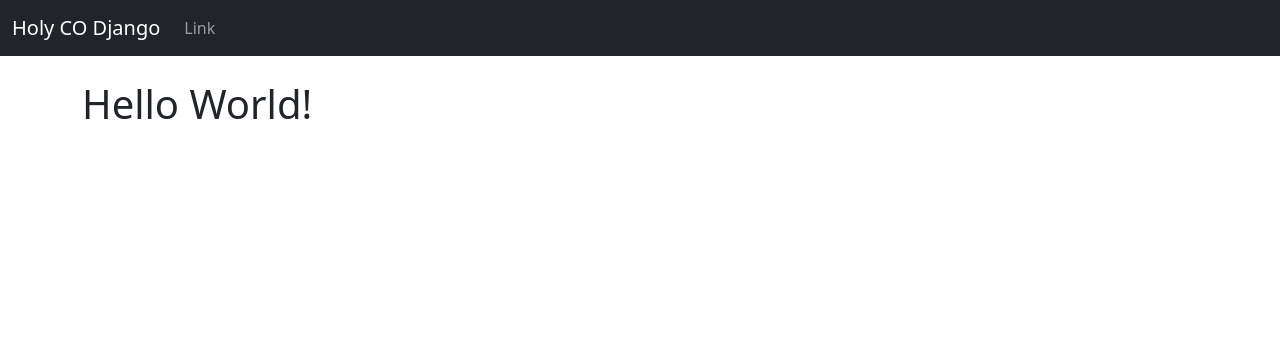
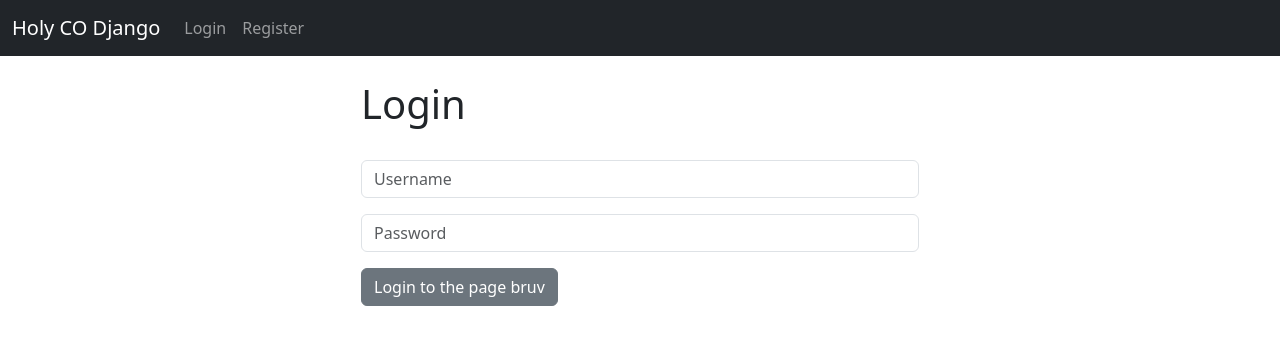
Before and after one commit to vinsonlinn/CRMtut, a Django app: template website/templates/home.html in a window 1280 px wide. Shown: the top 345 px of the page. Run offline with Django 4.2, Linux system fonts and the light colour scheme; the template is opened without the code that fills it, so the values that code supplies are empty; parts of the project's set-up code (start-up, migrations or seed data) failed here and were passed over.

Commit message:
registration

```diff
--- /dev/null
+++ b/website/forms.py
@@ -0,0 +1,5 @@
+from django.contrib.auth.forms import UserCreationForm # form that creates users
+from django.contrib.auth.models import User
+
+
+class SignUpForm(UserCreationForm):
--- a/website/templates/base.html
+++ b/website/templates/base.html
@@ -10,6 +10,16 @@
     {% include 'navbar.html' %}
     <div class="container">
         <br/> <!--line break-->
+
+        {% if messages %}
+          {% for message in messages %}
+            <div class="alert alert-warning alert-dismissible fade show" role="alert">
+              {{ message }}
+              <button type="button" class="btn-close" data-bs-dismiss="alert" aria-label="Close"></button>
+            </div>
+          {% endfor %}
+        {% endif %}
+
         {% block content %}
         <!--Content from home html goes here-->
         {% endblock%}
--- a/website/templates/home.html
+++ b/website/templates/home.html
@@ -2,6 +2,31 @@
 
 {% block content %}
 
-<h1>Hello World!</h1>
+<div class="col-md-6 offset-md-3">  <!--bootstrap code to center text-->
+
+{% if user.is_authenticated %}  <!--make sure user is logged in-->
+
+<h1>YO WORLD, logged in page! </h1>
+
+{% else %}
+<h1>Login</h1>
+<br/>
+
+<form method="POST" action="{% url 'home' %}"> <!--form type post because when click login it posts to server-->
+    {% csrf_token %}  <!--cross site request forgery token-->
+    <form>
+        <div class="mb-3">
+          <input type="text" class="form-control" name = "username" placeholder="Username" required>
+        </div>
+        <div class="mb-3">
+          <input type="password" class="form-control" name = "password" placeholder="Password" required>
+        </div>
+        <button type="submit" class="btn btn-secondary">Login to the page bruv</button>
+      </form>
+</form>
+
+</div>
+
+{% endif %}
 
 {% endblock %}
--- a/website/templates/navbar.html
+++ b/website/templates/navbar.html
@@ -6,9 +6,21 @@
       </button>
       <div class="collapse navbar-collapse" id="navbarSupportedContent">
         <ul class="navbar-nav me-auto mb-2 mb-lg-0">
-          <li class="nav-item">
-            <a class="nav-link" href="#">Link</a>
-          </li>
+
+          {% if user.is_authenticated %}  <!--show button depending on whether or not user should login or logout-->
+            <li class="nav-item">
+              <a class="nav-link" href="{% url 'logout' %}">Logout</a>
+            </li>
+
+          {% else %}
+            <li class="nav-item">
+              <a class="nav-link" href="{% url 'home' %}">Login</a>
+            </li>
+            <li class="nav-item">
+              <a class="nav-link" href="{% url 'register' %}">Register</a>
+            </li>
+          {% endif %}
+
         </ul>
       </div>
     </div>
--- a/website/urls.py
+++ b/website/urls.py
@@ -3,4 +3,8 @@ from . import views
 
 urlpatterns = [
     path('', views.home, name='home'),
+    #path('login/', views.login_user, name='login'),
+    path('logout/', views.logout_user, name='logout'),
+    path('register/', views.register_user, name='register'),
+
 ]
```
Also changed, not shown: website/templates/register.html (added, +7 -0 lines), website/views.py (+28 -2 lines).
